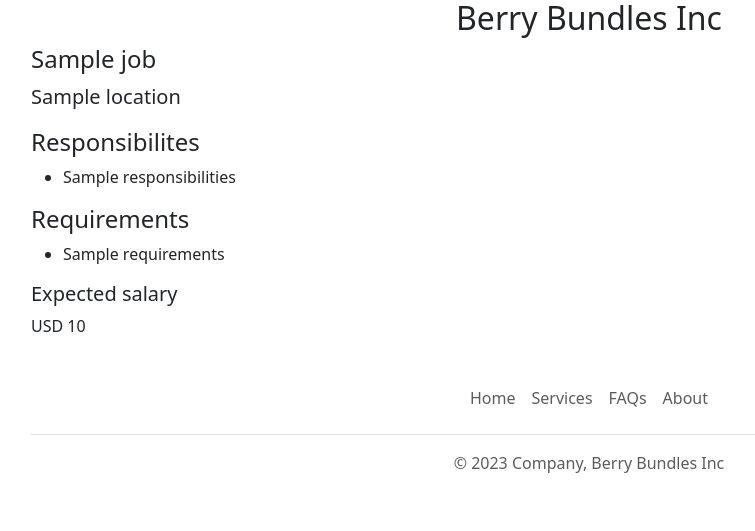
After one commit to machariabrian3/careers-website, a Flask app: template templates/widgets/jobpage.html in a window 1280 px wide. The commit adds this page. Shown: the part 461-992 px from the top of the page, without its empty margins (51-806 px from the left). Run offline with Flask 3, Linux system fonts and the light colour scheme; the template is opened without the code that fills it: most values are stand-ins (such as "Sample title", 1, 10 or a date in 2020).

Commit message:
job page

```diff
--- a/app.py
+++ b/app.py
@@ -1,5 +1,5 @@
 from flask import Flask, render_template, jsonify
-from db import load_jobs
+from db import load_jobs, load_job_page
 
 app = Flask(__name__)
 
@@ -67,5 +67,13 @@ def job_list():
   return jsonify(jobs)
 
 
+@app.route("/job/<id>")
+def show_job(id):
+  job = load_job_page(id)
+  if not job:
+    return "Not found", 404
+  return render_template('widgets/jobpage.html', job=job)
+
+
 if __name__ == "__main__":
   app.run(host="0.0.0.0", debug=True)
--- /dev/null
+++ b/templates/widgets/banner.html
@@ -0,0 +1,8 @@
+<style>
+  #banner{
+    object-fit:cover;
+    height:400px;
+    width:100%;
+  }
+</style>
+ <img id='banner' src="https://careers-website-1--bryanmwai.repl.co/static/careers.jpg" class="img-fluid">
--- /dev/null
+++ b/templates/widgets/jobpage.html
@@ -0,0 +1,38 @@
+<!doctype html>
+<html lang="en">
+  <head>
+    <meta charset="utf-8">
+    <meta name="viewport" content="width=device-width, initial-scale=1">
+    <title>{{job.title}}</title>
+    <link href="https://cdn.jsdelivr.net/npm/bootstrap@5.3.0/dist/css/bootstrap.min.css" rel="stylesheet" integrity="sha384-9ndCyUaIbzAi2FUVXJi0CjmCapSmO7SnpJef0486qhLnuZ2cdeRhO02iuK6FUUVM" crossorigin="anonymous">
+  </head>
+  <body>
+     {% include 'widgets/navbar.html' %}
+     {% include 'widgets/banner.html' %}
+     <div class="container">
+       <h2 class="text-center">
+        Berry Bundles Inc
+      </h2>
+        <h4 class="mb-2">{{job.title}}</h4>
+       <p class="lead">{{job.location}}</p>
+       <h4>Responsibilites</h4>
+       <ul>
+         {% for line in job.responsibilities.split(".")%}
+          <li>{{line}}</li>
+         {% endfor %}
+       </ul>
+       <h4>Requirements</h4>
+       <ul>
+         {% for line in job.requirements.split(".")%}
+          <li>{{line}}</li>
+         {% endfor %}
+       </ul>
+       <h5>Expected salary</h5>
+       <p>{{job['currency']}} {{ '{:,.0f}'.format(job['salary']) }}</p>
+
+        {% include 'widgets/footer.html' %}
+     </div>
+
+    <script src="https://cdn.jsdelivr.net/npm/bootstrap@5.3.0/dist/js/bootstrap.bundle.min.js" integrity="sha384-geWF76RCwLtnZ8qwWowPQNguL3RmwHVBC9FhGdlKrxdiJJigb/j/68SIy3Te4Bkz" crossorigin="anonymous"></script>
+  </body>
+</html>
--- a/templates/widgets/navbar.html
+++ b/templates/widgets/navbar.html
@@ -1,6 +1,6 @@
  <nav class="navbar navbar-expand-lg navbar-light bg-light shadow-sm fixed-top" aria-label="Fifth navbar example">
     <div class="container-fluid">
-      <a class="navbar-brand" href="#">Berry Bundles Inc Careers</a>
+      <a class="navbar-brand" href="/">Berry Bundles Inc Careers</a>
       <button class="navbar-toggler" type="button" data-bs-toggle="collapse" data-bs-target="#navbarsExample05" aria-controls="navbarsExample05" aria-expanded="false" aria-label="Toggle navigation">
         <span class="navbar-toggler-icon"></span>
       </button>
```
Also changed, not shown: db.py (+14 -0 lines), templates/home.html (+3 -8 lines), templates/widgets/jobitem.html (+8 -3 lines).
